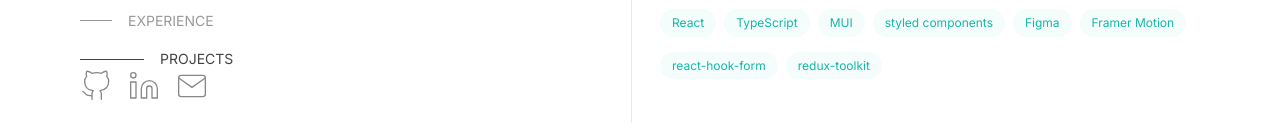
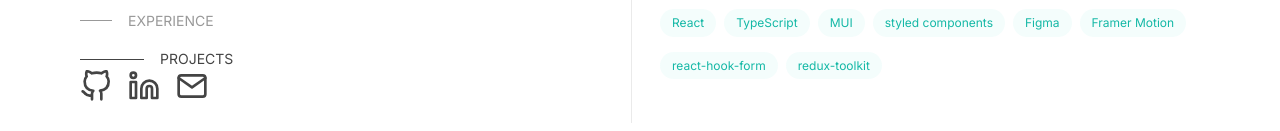
Before and after one commit to tnamdevnote/tnam.dev, a Next.js app: page / in a window 1280 px wide. Shown: the part 668-799 px from the top of the page. Built offline with nearby package versions, Linux system fonts and the light colour scheme.

Commit message:
style: icon polish

```diff
--- a/app/components/icon/arrowIcon.tsx
+++ b/app/components/icon/arrowIcon.tsx
@@ -6,6 +6,7 @@
       viewBox="0 0 12 12"
       fill="none"
       xmlns="http://www.w3.org/2000/svg"
+      className={className}
     >
       <path
         d="M2.07102 11.3494L0.963068 10.2415L9.2017 1.98864H2.83807L2.85227 0.454545H11.8438V9.46023H10.2955L10.3097 3.09659L2.07102 11.3494Z"
--- a/app/components/icon/githubIcon.tsx
+++ b/app/components/icon/githubIcon.tsx
@@ -6,7 +6,7 @@
       viewBox="0 0 24 24"
       fill="none"
       stroke="currentColor"
-      strokeWidth="1"
+      strokeWidth="2"
       strokeLinecap="round"
       strokeLinejoin="round"
       className={className}
--- a/app/components/icon/linkedinIcon.tsx
+++ b/app/components/icon/linkedinIcon.tsx
@@ -8,7 +8,7 @@
       viewBox="0 0 24 24"
       fill="none"
       stroke="currentColor"
-      strokeWidth="1"
+      strokeWidth="2"
       strokeLinecap="round"
       strokeLinejoin="round"
       className={className}
--- a/app/components/icon/mailIcon.tsx
+++ b/app/components/icon/mailIcon.tsx
@@ -8,7 +8,7 @@
       viewBox="0 0 24 24"
       fill="none"
       stroke="currentColor"
-      strokeWidth="1"
+      strokeWidth="2"
       strokeLinecap="round"
       strokeLinejoin="round"
       className={className}
--- a/app/components/sections/experience.tsx
+++ b/app/components/sections/experience.tsx
@@ -54,10 +54,10 @@
           </li>
         ))}
       </ol>
-      <a href="/resume.pdf" target="_blank" className="inline-block">
-        <span className="flex items-center gap-2 border-b border-transparent px-1 pb-px text-body text-accent-7 transition hover:border-b-accent-8">
+      <a href="/resume.pdf" target="_blank" className="group inline-block">
+        <span className="flex items-center gap-2 border-b border-transparent px-1 pb-px text-body text-accent-7 transition group-hover:border-b-accent-8">
           Click to see full resume!
-          <ArrowIcon />
+          <ArrowIcon className="transition-transform group-hover:-translate-y-1 group-hover:translate-x-1" />
         </span>
       </a>
     </section>
--- a/app/components/sections/projects.tsx
+++ b/app/components/sections/projects.tsx
@@ -45,11 +45,11 @@
                       <a
                         href={project.url}
                         target="_blank"
-                        className="flex items-center gap-2 transition-all hover:text-teal-500"
+                        className="flex items-center gap-2 transition-all group-hover:text-teal-500"
                       >
                         <span className="absolute -inset-x-6 -inset-y-2 hidden h-[110%] w-[110%] lg:block"></span>
                         {project.name}
-                        <ArrowIcon />
+                        <ArrowIcon className="transition-transform group-hover:-translate-y-1 group-hover:translate-x-1" />
                       </a>
                     }
                   />
--- a/app/page.tsx
+++ b/app/page.tsx
@@ -1,14 +1,10 @@
 import Image from "next/image";
 import TOCList from "./components/TOCList";
-import Cursor from "./components/cursor/cursor";
-import GithubIcon from "./components/icon/githubIcon";
-import LinkedInIcon from "./components/icon/linkedinIcon";
 import About from "./components/sections/about";
 import Experience from "./components/sections/experience";
 import Projects from "./components/sections/projects";
 
 import { TOCListProvider } from "./context/TOCListContext";
-import MailIcon from "./components/icon/mailIcon";
 import { CONTACTS } from "@/config";
 import Icon from "./components/icon/icon";
 
@@ -71,11 +67,11 @@
                     href={contact.url}
                     aria-label={contact.name}
                     target="_blank"
-                    className="group rounded-lg text-accent-4 transition-all group-hover:text-accent-8"
+                    className="group rounded-lg text-accent-6 transition-all group-hover:text-accent-8"
                   >
                     <Icon
                       name={contact.name}
-                      className="h-8 w-8 transition-transform group-hover:scale-[1.1]"
+                      className="h-8 w-8 font-bold transition-transform group-hover:scale-[1.1]"
                     />
                   </a>
                 ))}
```
